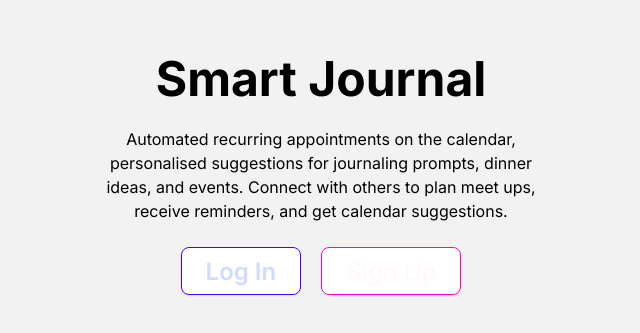
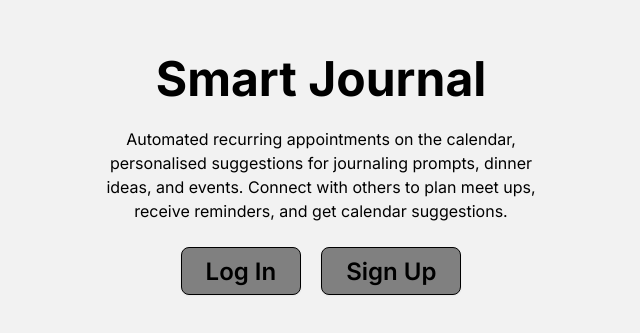
Before and after one commit to lampealex888/sheinnovates2024-smart-journal, a Next.js app: page / in a window 1280 px wide. Shown: the part 225-558 px from the top of the page, without its empty margins (319-959 px from the left). Built offline with nearby package versions, Linux system fonts and the light colour scheme.

Commit message:
updated home page

```diff
--- a/src/app/globals.css
+++ b/src/app/globals.css
@@ -36,12 +36,14 @@ body {
 .btn-primary {
   padding: 12px 24px;
   font-size: 1.5rem;
-  background-color: white ;
+  background-color: grey ;
   margin-right: 20px;
+  border-color: black;
 }
 
 .btn-secondary {
   padding: 12px 24px;
   font-size: 1.5rem;
-  background-color: white ;
+  background-color: grey ;
+  border-color: black;
 }
--- a/src/app/page.jsx
+++ b/src/app/page.jsx
@@ -12,8 +12,8 @@ export default function Home() {
             <p className="py-6">
             Automated recurring appointments on the calendar, personalised suggestions for journaling prompts, dinner ideas, and events. Connect with others to plan meet ups, receive reminders, and get calendar suggestions.
             </p>
-            <Link href="/login" className="btn btn-primary">Log In </Link>
-            <Link href="/signup" className="btn btn-secondary">Sign Up </Link>
+            <Link href="/login" className="btn btn-info btn-primary">Log In </Link>
+            <Link href="/signup" className="btn btn-info btn-secondary">Sign Up </Link>
 
           </div>
         </div>
```
